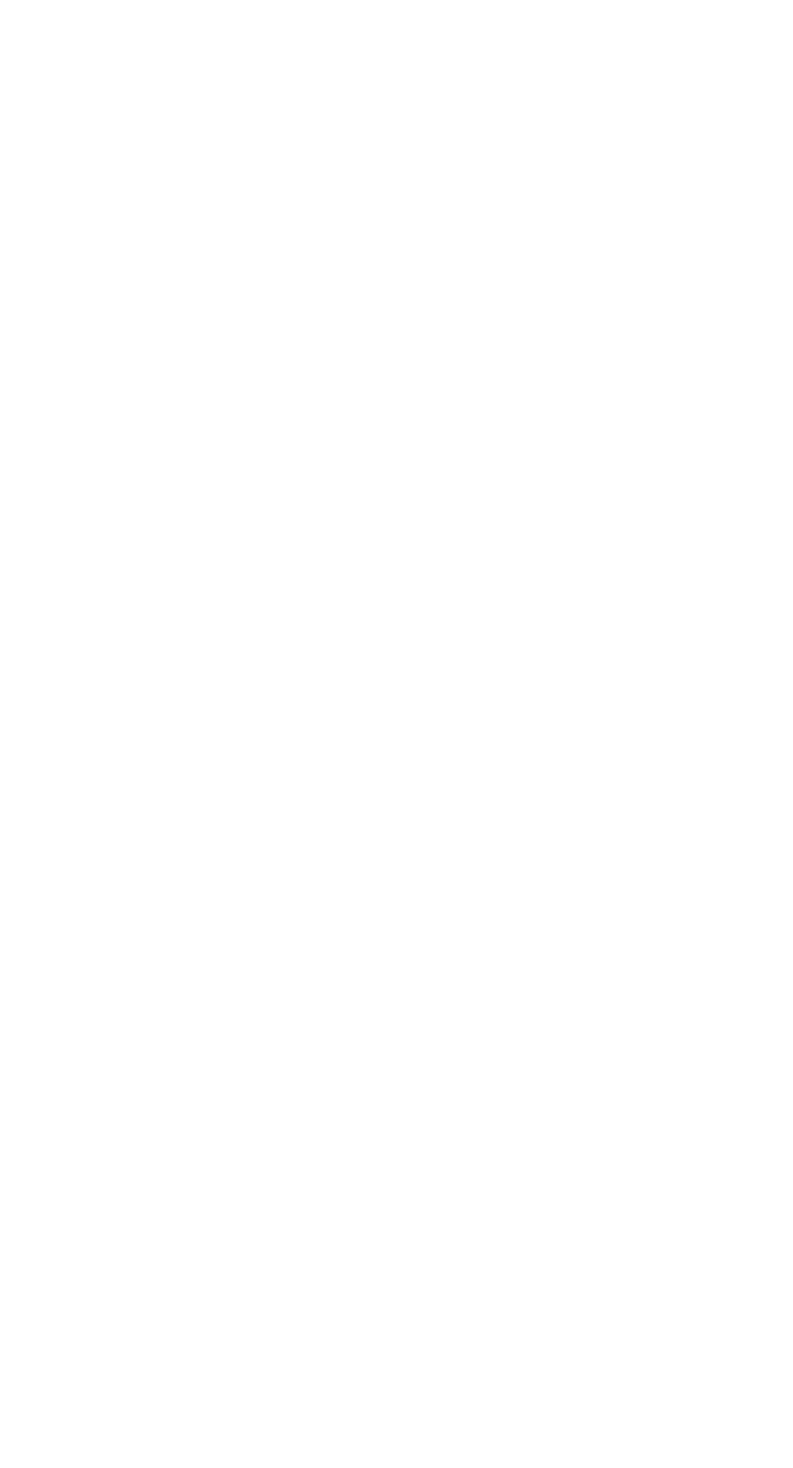
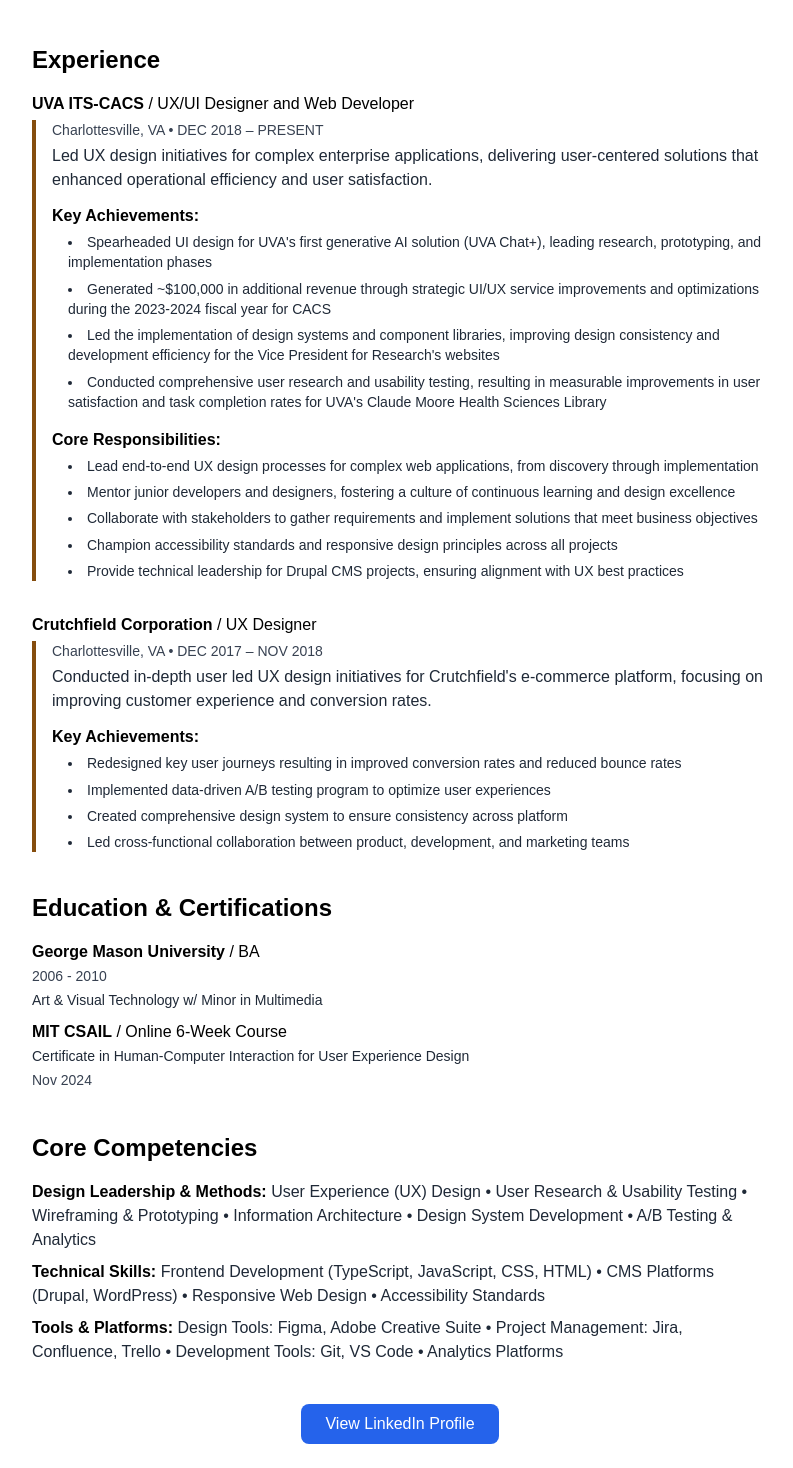
Before and after one commit to kc2bj/kc-react, a React (Vite) app in the folder frontend/: page /resume in a window 1280 px wide. Before the commit this address had no page. Shown: the part 462-1930 px from the top of the page, without its empty margins (240-1033 px from the left). Before the commit the page ends 800 px from the top, so only its background shows below. Built offline with nearby package versions, Linux system fonts and the light colour scheme.

Commit message:
resume page

```diff
--- a/frontend/src/App.jsx
+++ b/frontend/src/App.jsx
@@ -5,6 +5,7 @@
 import Work from "./pages/Work";
 import Code from './pages/Code';
 import About from './pages/About';
+import Resume from './pages/Resume';
 
 function AnimatedRoutes() {
   const location = useLocation();
@@ -17,6 +18,7 @@
           <Route path="work" element={<Work />} />
           <Route path="code" element={<Code />} />
           <Route path="about" element={<About />} />
+          <Route path="resume" element={<Resume />} />
         </Route>
       </Routes>
     </AnimatePresence>
--- /dev/null
+++ b/frontend/src/pages/Resume.jsx
@@ -0,0 +1,113 @@
+import React from 'react';
+import { motion } from 'framer-motion';
+
+const Resume = () => {
+  return (
+    <motion.div
+      initial={{ opacity: 0, y: 20 }}
+      animate={{ opacity: 1, y: 0 }}
+      exit={{ opacity: 0, y: -20 }}
+      className="max-w-3xl mx-auto px-4 py-10 font-sans"
+    >
+      {/* Contact & Title */}
+      <div className="mb-8">
+        <h1 className="text-4xl font-bold">Kris Celeste</h1>
+        <h2 className="text-xl text-yellow-800 font-semibold mb-2">Senior UI/UX Designer & Developer</h2>
+      </div>
+
+      {/* Professional Summary */}
+      <section className="mb-10">
+        <h3 className="text-2xl font-semibold mb-4 mt-10">Professional Summary</h3>
+        <p className="text-gray-800 dark:text-gray-200">
+          Senior UI/UX Designer with 6+ years of experience leading design for complex web applications and custom software solutions. Proven track record of collaborating with stakeholders to deliver user-centered solutions that drive business value. Demonstrated success in conducting user research, creating comprehensive design systems, and mentoring junior designers. Experienced in leading end-to-end UX processes while fostering collaborative partnerships with clients and development teams.
+        </p>
+      </section>
+
+      {/* Experience */}
+      <section className="mb-10">
+        <h3 className="text-2xl font-semibold mb-4 mt-10">Experience</h3>
+        {/* UVA ITS-CACS */}
+        <div className="mb-8">
+          <div className="font-bold">UVA ITS-CACS <span className="font-normal">/ UX/UI Designer and Web Developer</span></div>
+          <div className="pl-4 border-l-4 border-yellow-800 mt-1">
+            <div className="text-gray-700 text-sm mb-1 mt-1 dark:text-gray-400">Charlottesville, VA • DEC 2018 – PRESENT</div>
+            <div className="mb-2 text-gray-800 dark:text-gray-200">Led UX design initiatives for complex enterprise applications, delivering user-centered solutions that enhanced operational efficiency and user satisfaction.</div>
+            <div className="font-semibold mt-3 mb-1">Key Achievements:</div>
+            <ul className="list-disc list-inside text-gray-800 dark:text-gray-200 text-sm mb-3 ml-4">
+              <li>Spearheaded UI design for UVA's first generative AI solution (UVA Chat+), leading research, prototyping, and implementation phases</li>
+              <li>Generated ~$100,000 in additional revenue through strategic UI/UX service improvements and optimizations during the 2023-2024 fiscal year for CACS</li>
+              <li>Led the implementation of design systems and component libraries, improving design consistency and development efficiency for the Vice President for Research's websites</li>
+              <li>Conducted comprehensive user research and usability testing, resulting in measurable improvements in user satisfaction and task completion rates for UVA's Claude Moore Health Sciences Library</li>
+            </ul>
+            <div className="font-semibold mt-4 mb-1">Core Responsibilities:</div>
+            <ul className="list-disc list-inside text-gray-800 dark:text-gray-200 text-sm ml-4">
+              <li>Lead end-to-end UX design processes for complex web applications, from discovery through implementation</li>
+              <li>Mentor junior developers and designers, fostering a culture of continuous learning and design excellence</li>
+              <li>Collaborate with stakeholders to gather requirements and implement solutions that meet business objectives</li>
+              <li>Champion accessibility standards and responsive design principles across all projects</li>
+              <li>Provide technical leadership for Drupal CMS projects, ensuring alignment with UX best practices</li>
+            </ul>
+          </div>
+        </div>
+        {/* Crutchfield Corporation */}
+        <div className="mb-8">
+          <div className="font-bold">Crutchfield Corporation <span className="font-normal">/ UX Designer</span></div>
+          <div className="pl-4 border-l-4 border-yellow-800 mt-1">
+            <div className="text-gray-700 text-sm mb-1 mt-1 dark:text-gray-400">Charlottesville, VA • DEC 2017 – NOV 2018</div>
+            <div className="mb-2 text-gray-800 dark:text-gray-200">Conducted in-depth user led UX design initiatives for Crutchfield's e-commerce platform, focusing on improving customer experience and conversion rates.</div>
+            <div className="font-semibold mt-3 mb-1">Key Achievements:</div>
+            <ul className="list-disc list-inside text-gray-800 dark:text-gray-200 text-sm mb-3 ml-4">
+              <li>Redesigned key user journeys resulting in improved conversion rates and reduced bounce rates</li>
+              <li>Implemented data-driven A/B testing program to optimize user experiences</li>
+              <li>Created comprehensive design system to ensure consistency across platform</li>
+              <li>Led cross-functional collaboration between product, development, and marketing teams</li>
+            </ul>
+          </div>
+        </div>
+      </section>
+
+      {/* Education & Certifications */}
+      <section className="mb-10">
+        <h3 className="text-2xl font-semibold mb-4 mt-10">Education & Certifications</h3>
+        <div className="mb-2">
+          <span className="font-bold">George Mason University</span> / BA<br />
+          <span className="text-gray-700 text-sm dark:text-gray-400">2006 - 2010</span><br />
+          <span className="text-gray-800 text-sm">Art & Visual Technology w/ Minor in Multimedia</span>
+        </div>
+        <div>
+          <span className="font-bold">MIT CSAIL</span> / Online 6-Week Course<br />
+          <span className="text-gray-800 text-sm">Certificate in Human-Computer Interaction for User Experience Design</span><br />
+          <span className="text-gray-700 text-sm dark:text-gray-400">Nov 2024</span>
+        </div>
+      </section>
+
+      {/* Core Competencies */}
+      <section className="mb-10">
+        <h3 className="text-2xl font-semibold mb-4 mt-10">Core Competencies</h3>
+        <div className="mb-2">
+          <span className="font-bold">Design Leadership & Methods:</span> <span className="text-gray-800 dark:text-gray-200">User Experience (UX) Design • User Research & Usability Testing • Wireframing & Prototyping • Information Architecture • Design System Development • A/B Testing & Analytics</span>
+        </div>
+        <div className="mb-2">
+          <span className="font-bold">Technical Skills:</span> <span className="text-gray-800 dark:text-gray-200">Frontend Development (TypeScript, JavaScript, CSS, HTML) • CMS Platforms (Drupal, WordPress) • Responsive Web Design • Accessibility Standards</span>
+        </div>
+        <div>
+          <span className="font-bold">Tools & Platforms:</span> <span className="text-gray-800 dark:text-gray-200">Design Tools: Figma, Adobe Creative Suite • Project Management: Jira, Confluence, Trello • Development Tools: Git, VS Code • Analytics Platforms</span>
+        </div>
+      </section>
+
+      {/* LinkedIn Button */}
+      <div className="mt-8 text-center">
+        <a
+          href="https://www.linkedin.com/in/krisceleste/"
+          target="_blank"
+          rel="noopener noreferrer"
+          className="inline-block bg-blue-600 text-white px-6 py-2 rounded-lg hover:bg-blue-700 transition-colors"
+        >
+          View LinkedIn Profile
+        </a>
+      </div>
+    </motion.div>
+  );
+};
+
+export default Resume;
```
